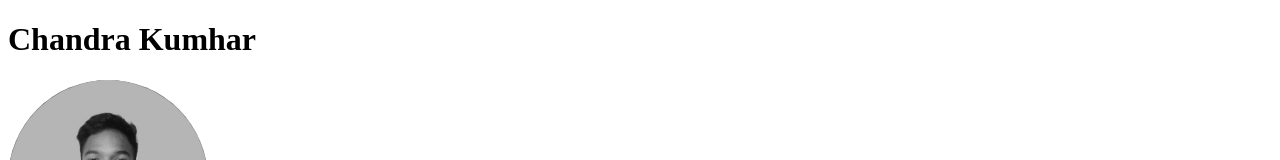
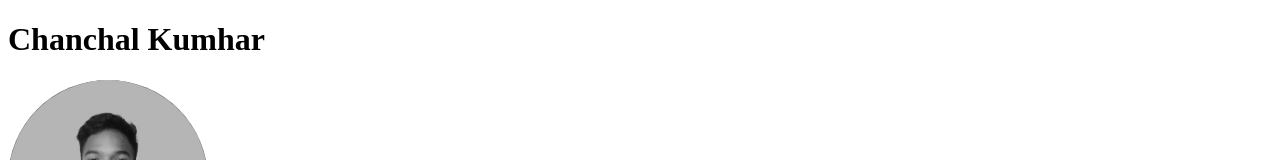
Before and after one commit to developerChandra/html-resume, a plain HTML site: page index.html in a window 1280 px wide. Shown: the top 160 px of the page. Drawn offline with Linux system fonts and the light colour scheme.

Commit message:
Update index.html

```diff
--- a/index.html
+++ b/index.html
@@ -6,7 +6,7 @@
     <title>My Resume</title>
 </head>
 <body>
-    <h1>Chandra Kumhar</h1>
+    <h1>Chanchal Kumhar</h1>
     <img height="200" style="border-radius: 50%;" src="./assets/images/profile-pic.jpg" alt="profile-pic">
     <h2>Summary</h2>
     <p>I am hardworking and dedicated individual with experience in full stack web development.</p>
```
